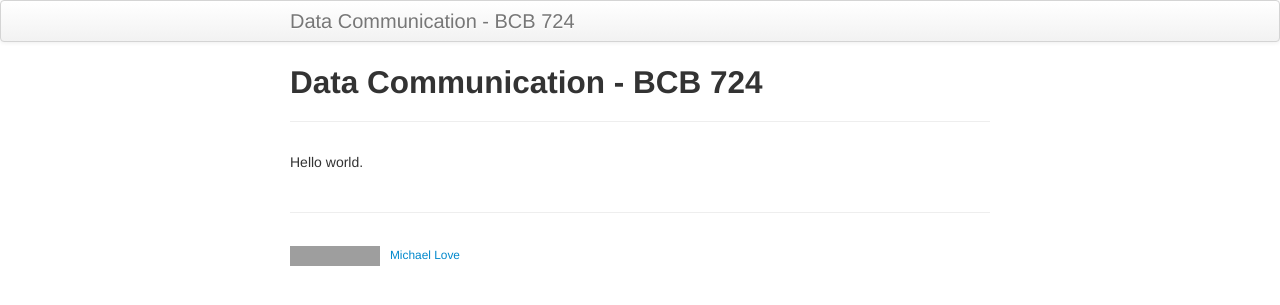
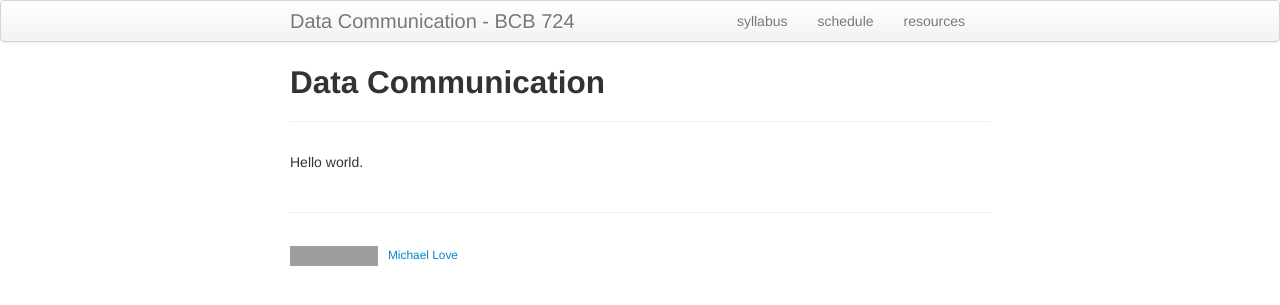
Before and after one commit to biodatascience/datacomm, a Jekyll site: the page built from index.md, in a window 1280 px wide. Shown: the top 305 px of the page. Built offline with Jekyll 4.4.1, drawn with Linux system fonts in a browser that asks for light colours; grey boxes are pictures that could not be loaded.

Commit message:
updating website

```diff
--- a/_includes/themes/twitter/default.html
+++ b/_includes/themes/twitter/default.html
@@ -32,6 +32,11 @@
       <div class="navbar-inner">
         <div class="container-narrow">
           <a class="brand" href="{{ HOME_PATH }}">{{ site.title }}</a>
+	  <ul class="nav">
+            <li><a href="{{ BASE_PATH }}/syllabus.html">syllabus</a></li>
+            <li><a href="{{ BASE_PATH }}/schedule.html">schedule</a></li>
+            <li><a href="{{ BASE_PATH }}/resources.html">resources</a></li>
+	  </ul>
         </div>
       </div>
     </div>
@@ -45,7 +50,7 @@
       <footer>
         <p><small>
   <!-- start of Karl's footer; modify this part -->
-          <a href="https://creativecommons.org/publicdomain/zero/1.0/"><img src="https://i.creativecommons.org/p/zero/1.0/88x31.png" alt="CC0"/></a> &nbsp;
+          <a href="https://creativecommons.org/publicdomain/zero/1.0/"><img src="https://mirrors.creativecommons.org/presskit/buttons/88x31/png/cc-zero.png" alt="CC0" width="88"/></a> &nbsp;
           <a href="https://mikelove.github.io">Michael Love</a>
   <!-- end of Karl's footer; modify this part -->
         </small></p>
--- a/index.md
+++ b/index.md
@@ -1,6 +1,6 @@
 ---
 layout: page
-title: Data Communication - BCB 724
+title: Data Communication
 description: Course website for Data Communication
 ---
 
```
Also changed, not shown: resources.md (added, +6 -0 lines), schedule.md (added, +6 -0 lines), syllabus.md (added, +6 -0 lines), favicon.ico.
